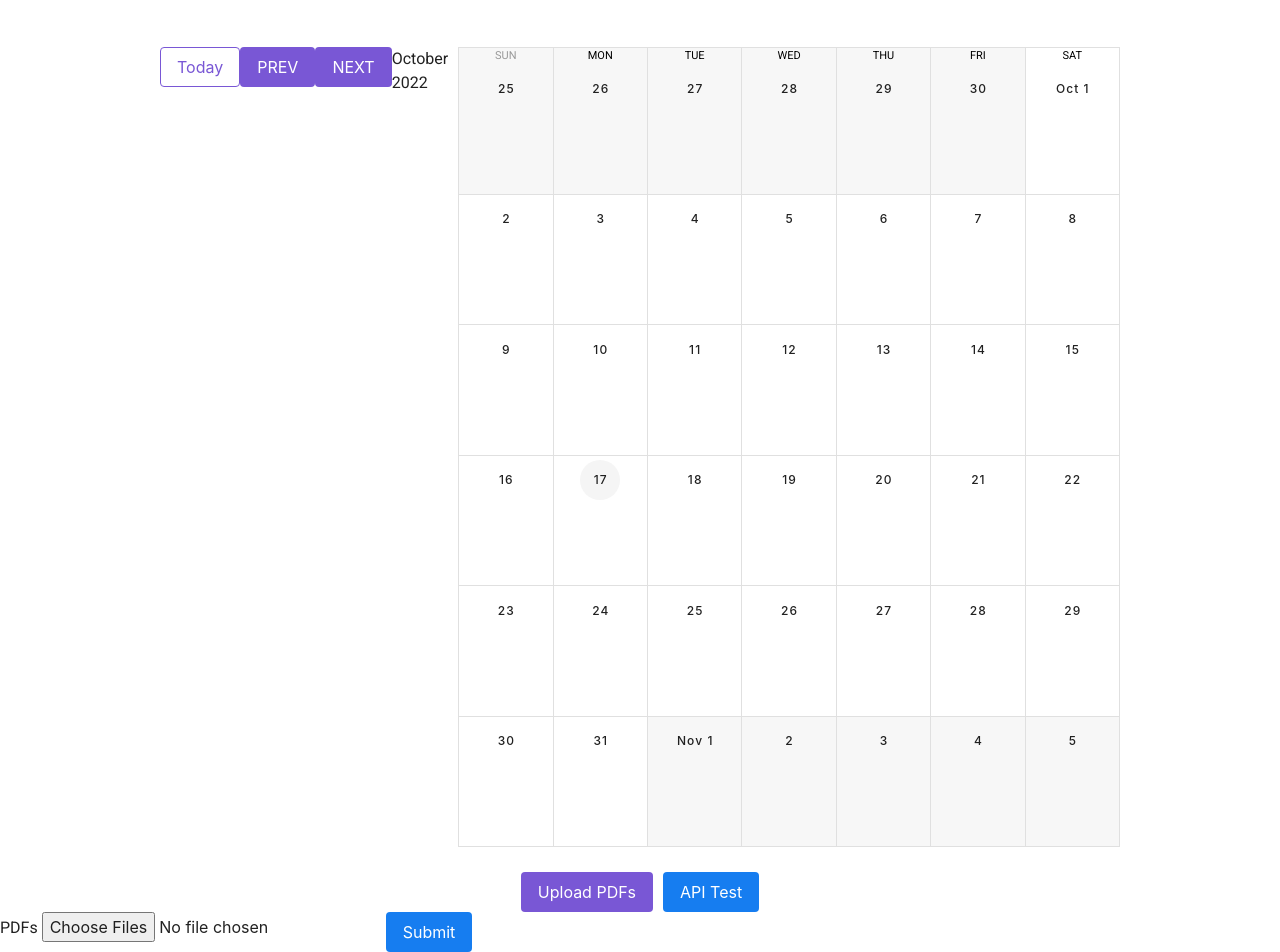
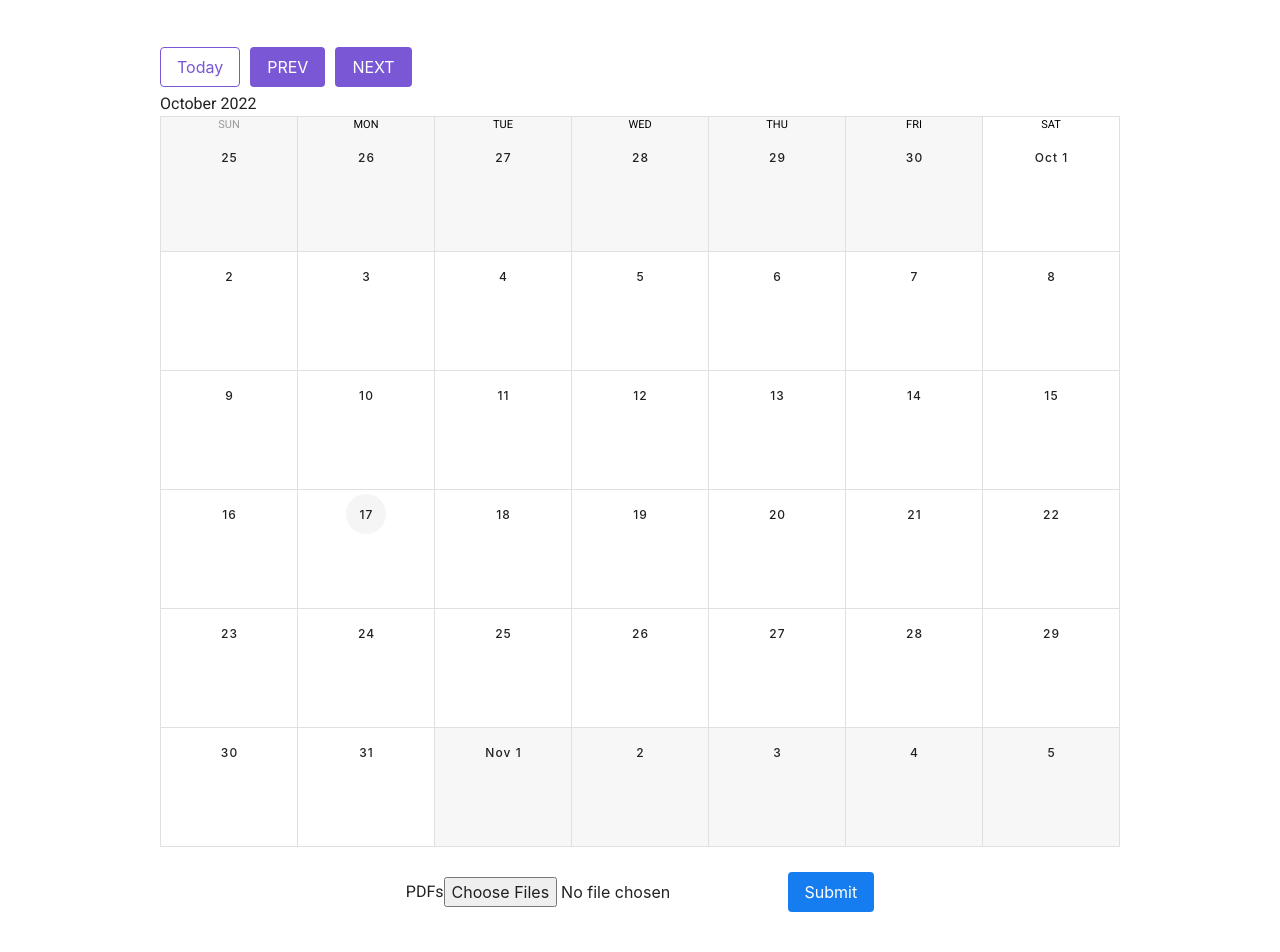
Before and after one commit to nichc74/pdf-date-extractor, a Vue app in the folder ui/: page / in a window 1280 px wide. Shown: the part 81-1033 px from the top of the page. After the commit the page ends 993 px from the top, so only its background shows below. Built offline with nearby package versions, Linux system fonts and the light colour scheme.

Commit message:
Cleaning up UI layout for buttons and removing dead code

```diff
--- a/ui/src/App.vue
+++ b/ui/src/App.vue
@@ -39,12 +39,8 @@
     <v-main>
       <div>
         <Calendar :otherEvents="logOfExtractedDates"/>
-        <div class="buttonsWrapper">
-          <b-button id="pdfUploadBtn" type="is-primary">Upload PDFs</b-button>
-          <b-button id="apiButton" type="is-info">API Test</b-button>
-        </div>
-        <div id="fileUploader">
-          <label>
+        <div class="fileUploader">
+          <label class="pdfLabel">
               PDFs
               <input type="file" id="files" ref="files" multiple @change="handleFileUploads( $event )"/>
           </label>
@@ -109,7 +105,14 @@ export default {
   margin-top: 25px;
 }
 
-#pdfUploadBtn {
-  margin-right: 10px;
+.fileUploader {
+  display: flex;
+  justify-content: center;
+  margin-top: 25px;
+}
+
+.pdfLabel {
+  display: flex;
+  align-items: center;
 }
 </style>
--- a/ui/src/components/Calendar.vue
+++ b/ui/src/components/Calendar.vue
@@ -13,17 +13,26 @@
               </v-card-text>
           </v-card>
       </v-menu>
+      <div class="wrapper">
+        <div class="calendarHeader">
           <b-button
-        id="todayBttn"
+            class="todayBttn"
             type="is-primary"
             outlined
             v-on:click="setToday"
           >
             Today
           </b-button>
-      <b-button type="is-primary" v-on:click="prev">PREV</b-button>
+          <b-button class="prevBttn" type="is-primary" v-on:click="prev">PREV</b-button>
           <b-button type="is-primary" v-on:click="next">NEXT</b-button>
+        </div>
+        <!-- This is gross but leaving here for sake of MVP -->
+        <div v-if="$refs.calendar">
+          {{ $refs.calendar.title }}
+        </div>
+        <div v-else>
           {{displayMonthYear}}
+        </div>
         <v-calendar
             ref="calendar"
             :events="otherEvents"
@@ -32,6 +41,7 @@
             :type="type"
             now="2022-10-17"
         ></v-calendar>
+      </div>
   </div>
 </template>
 
@@ -44,35 +54,12 @@ export default {
   data: () => {
     return {
       today: new Date().toISOString().substring(0, 10),
+      type: "month",
       focus: '',
-      // defaults to month
-      type: "month",
       selectedOpen: false,
       selectedElement: undefined,
       selectedEvent: {},
       displayMonthYear: '',
-      events: [
-        {
-          name: 'Some Event 1',
-          start: '2022-10-17',
-          color: "green",
-          snippet: "Some test snippet"
-        },
-        {
-          name: 'Some Event 2',
-          start: '2022-10-01',
-          end: '2022-10-02',
-          color: "green",
-          snippet: "Some snippet"
-        },
-        {
-          name: 'Some Event 3',
-          start: '2022-10-15',
-          end: '2022-10-10',
-          color: "green",
-          snippet: "Some snippet"
-        },
-      ],
     };
   },
   mounted () {
@@ -102,27 +89,35 @@ export default {
     },
     setToday () {
       this.focus = ''
-      this.displayMonthYear = this.$refs.calendar.title
     },
     prev () {
       this.$refs.calendar.prev()
-      this.displayMonthYear = this.$refs.calendar.title
     },
     next () {
       this.$refs.calendar.next()
-      this.displayMonthYear = this.$refs.calendar.title
     },
   }
 };
 </script>
 
 <style>
-#calendarContainer {
+.todayBttn, .prevBttn {
+  margin-right: 10px;
+}
+
+.calendarHeader {
+  justify-content: flex-start;
+  margin-bottom: 5px;
+}
+
+.wrapper {
   height: 800px;
   width: 75%;
   display: flex;
   margin-left: 12.5%;
   margin-right: 12.5%;
   margin-top: 5%;
+  display: flex;
+  flex-direction: column;
 }
 </style>
```
Lines whose indentation alone changed are shown as unchanged.
